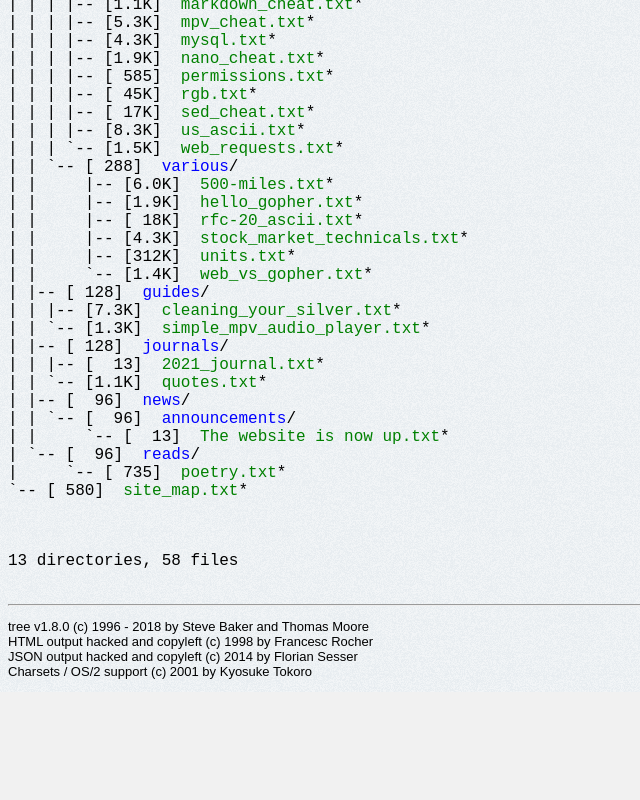
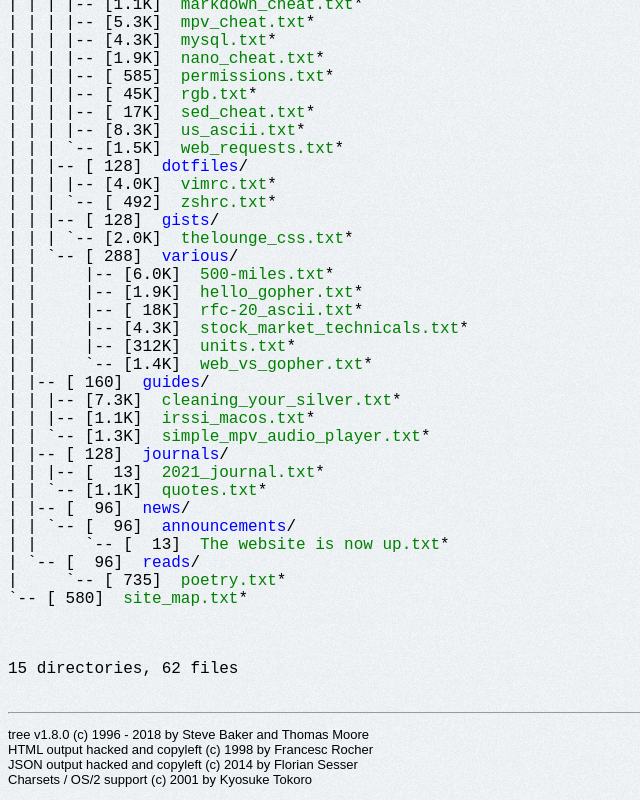
Before and after one commit to capitaineplanete/muiraie.github.io, a plain HTML site: page index.html in a window 1280 px wide. Shown: the part 876-1676 px from the top of the page, without its empty margins (0-640 px from the left). Before the commit the page ends 1568 px from the top, so only its background shows below. Drawn offline with Linux system fonts and the light colour scheme.

```diff
--- a/index.html
+++ b/index.html
@@ -64,7 +64,7 @@
 	|   |   |   `-- [&nbsp;523]&nbsp;&nbsp;<a class="EXEC" href="https://muiraie.github.io/US-ASCII/comestibles/recipes/zuppa_di_spinaci.txt">zuppa_di_spinaci.txt</a>*<br>
 	|   |   `-- [&nbsp;&nbsp;96]&nbsp;&nbsp;<a class="DIR" href="https://muiraie.github.io/US-ASCII/comestibles/various/">various</a>/<br>
 	|   |   &nbsp;&nbsp;&nbsp; `-- [7.3K]&nbsp;&nbsp;<a class="EXEC" href="https://muiraie.github.io/US-ASCII/comestibles/various/cheeses.txt">cheeses.txt</a>*<br>
-	|   |-- [&nbsp;160]&nbsp;&nbsp;<a class="DIR" href="https://muiraie.github.io/US-ASCII/geekish/">geekish</a>/<br>
+	|   |-- [&nbsp;224]&nbsp;&nbsp;<a class="DIR" href="https://muiraie.github.io/US-ASCII/geekish/">geekish</a>/<br>
 	|   |   |-- [&nbsp;608]&nbsp;&nbsp;<a class="DIR" href="https://muiraie.github.io/US-ASCII/geekish/cheats/">cheats</a>/<br>
 	|   |   |   |-- [&nbsp;11K]&nbsp;&nbsp;<a class="EXEC" href="https://muiraie.github.io/US-ASCII/geekish/cheats/awk_one_liners.txt">awk_one_liners.txt</a>*<br>
 	|   |   |   |-- [2.3K]&nbsp;&nbsp;<a class="EXEC" href="https://muiraie.github.io/US-ASCII/geekish/cheats/bash_cheat.txt">bash_cheat.txt</a>*<br>
@@ -82,6 +82,11 @@
 	|   |   |   |-- [&nbsp;17K]&nbsp;&nbsp;<a class="EXEC" href="https://muiraie.github.io/US-ASCII/geekish/cheats/sed_cheat.txt">sed_cheat.txt</a>*<br>
 	|   |   |   |-- [8.3K]&nbsp;&nbsp;<a class="EXEC" href="https://muiraie.github.io/US-ASCII/geekish/cheats/us_ascii.txt">us_ascii.txt</a>*<br>
 	|   |   |   `-- [1.5K]&nbsp;&nbsp;<a class="EXEC" href="https://muiraie.github.io/US-ASCII/geekish/cheats/web_requests.txt">web_requests.txt</a>*<br>
+	|   |   |-- [&nbsp;128]&nbsp;&nbsp;<a class="DIR" href="https://muiraie.github.io/US-ASCII/geekish/dotfiles/">dotfiles</a>/<br>
+	|   |   |   |-- [4.0K]&nbsp;&nbsp;<a class="EXEC" href="https://muiraie.github.io/US-ASCII/geekish/dotfiles/vimrc.txt">vimrc.txt</a>*<br>
+	|   |   |   `-- [&nbsp;492]&nbsp;&nbsp;<a class="EXEC" href="https://muiraie.github.io/US-ASCII/geekish/dotfiles/zshrc.txt">zshrc.txt</a>*<br>
+	|   |   |-- [&nbsp;128]&nbsp;&nbsp;<a class="DIR" href="https://muiraie.github.io/US-ASCII/geekish/gists/">gists</a>/<br>
+	|   |   |   `-- [2.0K]&nbsp;&nbsp;<a class="EXEC" href="https://muiraie.github.io/US-ASCII/geekish/gists/thelounge_css.txt">thelounge_css.txt</a>*<br>
 	|   |   `-- [&nbsp;288]&nbsp;&nbsp;<a class="DIR" href="https://muiraie.github.io/US-ASCII/geekish/various/">various</a>/<br>
 	|   |   &nbsp;&nbsp;&nbsp; |-- [6.0K]&nbsp;&nbsp;<a class="EXEC" href="https://muiraie.github.io/US-ASCII/geekish/various/500-miles.txt">500-miles.txt</a>*<br>
 	|   |   &nbsp;&nbsp;&nbsp; |-- [1.9K]&nbsp;&nbsp;<a class="EXEC" href="https://muiraie.github.io/US-ASCII/geekish/various/hello_gopher.txt">hello_gopher.txt</a>*<br>
@@ -89,8 +94,9 @@
 	|   |   &nbsp;&nbsp;&nbsp; |-- [4.3K]&nbsp;&nbsp;<a class="EXEC" href="https://muiraie.github.io/US-ASCII/geekish/various/stock_market_technicals.txt">stock_market_technicals.txt</a>*<br>
 	|   |   &nbsp;&nbsp;&nbsp; |-- [312K]&nbsp;&nbsp;<a class="EXEC" href="https://muiraie.github.io/US-ASCII/geekish/various/units.txt">units.txt</a>*<br>
 	|   |   &nbsp;&nbsp;&nbsp; `-- [1.4K]&nbsp;&nbsp;<a class="EXEC" href="https://muiraie.github.io/US-ASCII/geekish/various/web_vs_gopher.txt">web_vs_gopher.txt</a>*<br>
-	|   |-- [&nbsp;128]&nbsp;&nbsp;<a class="DIR" href="https://muiraie.github.io/US-ASCII/guides/">guides</a>/<br>
+	|   |-- [&nbsp;160]&nbsp;&nbsp;<a class="DIR" href="https://muiraie.github.io/US-ASCII/guides/">guides</a>/<br>
 	|   |   |-- [7.3K]&nbsp;&nbsp;<a class="EXEC" href="https://muiraie.github.io/US-ASCII/guides/cleaning_your_silver.txt">cleaning_your_silver.txt</a>*<br>
+	|   |   |-- [1.1K]&nbsp;&nbsp;<a class="EXEC" href="https://muiraie.github.io/US-ASCII/guides/irssi_macos.txt">irssi_macos.txt</a>*<br>
 	|   |   `-- [1.3K]&nbsp;&nbsp;<a class="EXEC" href="https://muiraie.github.io/US-ASCII/guides/simple_mpv_audio_player.txt">simple_mpv_audio_player.txt</a>*<br>
 	|   |-- [&nbsp;128]&nbsp;&nbsp;<a class="DIR" href="https://muiraie.github.io/US-ASCII/journals/">journals</a>/<br>
 	|   |   |-- [&nbsp;&nbsp;13]&nbsp;&nbsp;<a class="EXEC" href="https://muiraie.github.io/US-ASCII/journals/2021_journal.txt">2021_journal.txt</a>*<br>
@@ -105,7 +111,7 @@
 	</p>
 	<p>
 
-13 directories, 58 files
+15 directories, 62 files
 	<br><br>
 	</p>
 	<hr>
```
Also changed, not shown: ABOUT/about_this_site.txt, US-ASCII/geekish/cheats/gpg_cheats.txt, US-ASCII/geekish/various/stock_market_technicals.txt, US-ASCII/geekish/various/units.txt, US-ASCII/journals/quotes.txt, US-ASCII/reads/poetry.txt, 1 other file.
